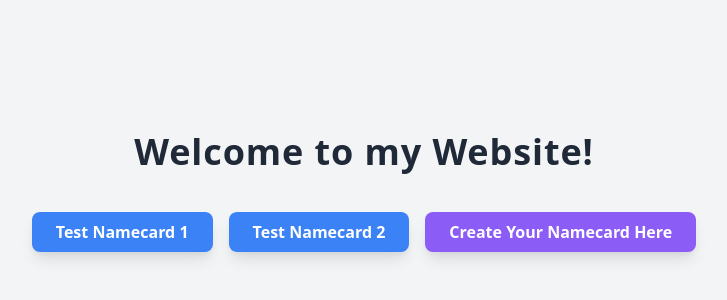
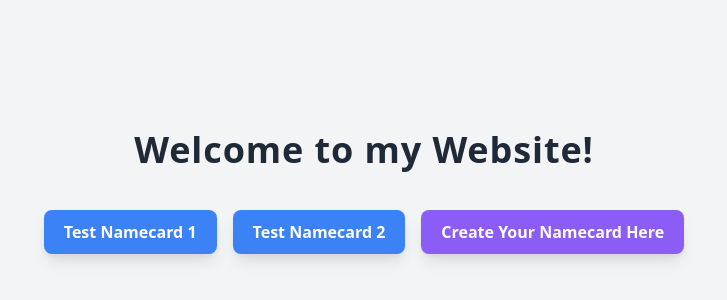
Before and after one commit to cldoff18294/cldoff18294.github.io, a plain HTML site: page index.html in a window 1280 px wide. Shown: the part 208-508 px from the top of the page, without its empty margins (276-1003 px from the left). Drawn offline with nearby package versions, Linux system fonts and the light colour scheme.

Commit message:
Update index.html

```diff
--- a/index.html
+++ b/index.html
@@ -6,22 +6,33 @@
     <title>My Website</title>
     <!-- Link to the TailwindCSS CDN -->
     <link href="https://cdn.jsdelivr.net/npm/tailwindcss@2.2.17/dist/tailwind.min.css" rel="stylesheet">
+    <style>
+        .btn {
+            padding: 10px 20px;
+        }
+
+        @media screen and (max-width: 768px) {
+            .btn {
+                padding: 16px 20px;
+            }
+        }
+    </style>
 </head>
 <body class="bg-gray-100 min-h-screen flex flex-col justify-center items-center">
     <h1 class="text-4xl mb-10 text-gray-800 font-bold tracking-wide text-center">Welcome to my Website!</h1>
 
     <div class="flex flex-col space-y-4 md:flex-row md:space-x-4 md:space-y-0">
         <!-- Button linking to page1.html -->
-        <a href="./SampleContact" class="bg-blue-500 hover:bg-blue-700 text-white font-semibold py-2 px-6 rounded-lg shadow-lg">
+        <a href="./SampleContact" class="bg-blue-500 hover:bg-blue-700 text-white font-semibold py-2 px-6 rounded-lg shadow-lg btn">
             Test Namecard 1
         </a>
         <!-- Button linking to page1.html -->
-        <a href="./SampleContact2" class="bg-blue-500 hover:bg-blue-700 text-white font-semibold py-2 px-6 rounded-lg shadow-lg">
+        <a href="./SampleContact2" class="bg-blue-500 hover:bg-blue-700 text-white font-semibold py-2 px-6 rounded-lg shadow-lg btn">
             Test Namecard 2
         </a>
 
         <!-- Button linking to page2.html -->
-        <a href="https://cardcreator.duckycloud.win/" class="bg-purple-500 hover:bg-purple-700 text-white font-semibold py-2 px-6 rounded-lg shadow-lg">
+        <a href="https://cardcreator.duckycloud.win/" class="bg-purple-500 hover:bg-purple-700 text-white font-semibold py-2 px-6 rounded-lg shadow-lg btn">
             Create Your Namecard Here
         </a>
     </div>
```
